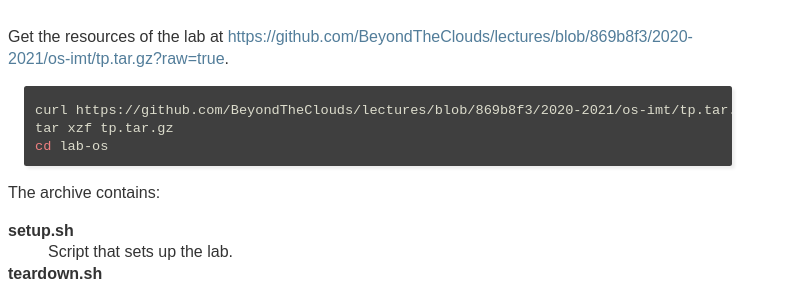
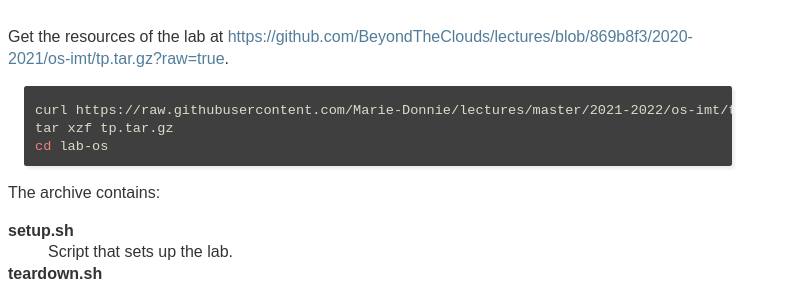
Before and after one commit to Marie-Donnie/Marie-Donnie.github.io, a Jekyll site: the page teachings/2021-2022/os-imt/index.html, which Jekyll copies as it is, in a window 1280 px wide and 900 px high, scrolled down 2895 px. Shown: the part 157-444 px from the top of the window, without its empty margins (0-789 px from the left). Built offline with Jekyll 4.4.1, drawn with Linux system fonts in a browser that asks for light colours; some web fonts are replaced; some of the changed text lies outside the part shown.

Commit message:
Corrected link to the lab tar

```diff
--- a/teachings/2021-2022/os-imt/index.html
+++ b/teachings/2021-2022/os-imt/index.html
@@ -1,7 +1,7 @@
 <!DOCTYPE html>
 <html lang="en">
 <head>
-<!-- 2021-11-16 mar. 11:28 -->
+<!-- 2021-11-16 mar. 16:32 -->
 <meta charset="utf-8">
 <meta name="viewport" content="width=device-width, initial-scale=1">
 <title>Operate Resources in Public and Private Clouds Thanks to OpenStack</title>
@@ -259,62 +259,62 @@ editor to follow lab completion <a href="https://notes.inria.fr/L5mGTNGORdewfkfI
 <ul>
 <li><a href="#sec:req">1. Requirements and Setup</a>
 <ul>
-<li><a href="#orgb62275f">1.1. Environment</a></li>
+<li><a href="#org34ab101">1.1. Environment</a></li>
 <li><a href="#sec:assign-lab">1.2. Access the Lab machine</a></li>
 <li><a href="#sec:rscs-lab">1.3. Resources of the Lab</a></li>
-<li><a href="#orgd6fffab">1.4. Setup OpenStack</a></li>
+<li><a href="#org655f2e9">1.4. Setup OpenStack</a></li>
 </ul>
 </li>
 <li><a href="#sec:play-with-os">2. Play with OpenStack (as an Admin)</a>
 <ul>
-<li><a href="#org7909047">2.1. OpenStack Horizon dashboard</a></li>
+<li><a href="#org5c08500">2.1. OpenStack Horizon dashboard</a></li>
 <li><a href="#sec:os-cli">2.2. Unleash the operator in you</a>
 <ul>
-<li><a href="#org4aa5d14">2.2.1. Make the world reaches the VM</a></li>
+<li><a href="#orgb482de8">2.2.1. Make the world reaches the VM</a></li>
 </ul>
 </li>
 <li><a href="#sec:enc-trust">2.3. In encryption we trust</a></li>
-<li><a href="#org725aa2c">2.4. The art of contextualizing a VM</a>
+<li><a href="#org05b094c">2.4. The art of contextualizing a VM</a>
 <ul>
 <li><a href="#sec:debian10-ftw">2.4.1. Debian 10 FTW</a></li>
 <li><a href="#sec:cloud-init">2.4.2. <code>cloud-init</code> in Action</a></li>
 </ul>
 </li>
-<li><a href="#org17989ed">2.5. Run VMs at (near-)native speed</a></li>
+<li><a href="#org66c89ee">2.5. Run VMs at (near-)native speed</a></li>
 </ul>
 </li>
 <li><a href="#sec:wp-devops">3. Deploy a WordPress as a Service (as a DevOps)</a></li>
 <li><a href="#sec:heat">4. Automatize the Deployment with Heat</a>
 <ul>
-<li><a href="#org32a630d">4.1. Preamble</a></li>
-<li><a href="#org607397a">4.2. Boot a VM</a></li>
+<li><a href="#org50dfe0d">4.1. Preamble</a></li>
+<li><a href="#org56d9c9e">4.2. Boot a VM</a></li>
 <li><a href="#sec:heat-params">4.3. Need more flexibility: let&rsquo;s add parameters</a></li>
 <li><a href="#sec:heat-outputs">4.4. Need to return values: let&rsquo;s use outputs</a></li>
-<li><a href="#org8329e5f">4.5. Integrate <code>cloud-init</code></a></li>
-<li><a href="#orge26be83">4.6. Dynamic configuration with <code>cloud-init</code> and parameters</a></li>
+<li><a href="#orga15d16f">4.5. Integrate <code>cloud-init</code></a></li>
+<li><a href="#org1215315">4.6. Dynamic configuration with <code>cloud-init</code> and parameters</a></li>
 <li><a href="#sec:data-deps-rscs">4.7. Data dependency between resources</a></li>
-<li><a href="#org041d462">4.8. Nested templates</a></li>
-<li><a href="#org2beb201">4.9. Nested templates with data dependency</a></li>
-<li><a href="#org8732aed">4.10. Other type of resources: floating IP</a></li>
+<li><a href="#org3db67df">4.8. Nested templates</a></li>
+<li><a href="#org1ed2aef">4.9. Nested templates with data dependency</a></li>
+<li><a href="#orgf82c624">4.10. Other type of resources: floating IP</a></li>
 </ul>
 </li>
 <li><a href="#sec:wp-heat">5. Deploy a WordPress as a Service (as a Heat DevOps)</a></li>
-<li><a href="#org1952b85">6. Appendix</a>
+<li><a href="#orgbf8cf16">6. Appendix</a>
 <ul>
-<li><a href="#orgf2d6b62">6.1. Install MariaDB on Debian 10</a></li>
-<li><a href="#org1a05f00">6.2. Install Wordpress application on Debian 10</a></li>
+<li><a href="#org6730783">6.1. Install MariaDB on Debian 10</a></li>
+<li><a href="#org78e19d3">6.2. Install Wordpress application on Debian 10</a></li>
 </ul>
 </li>
 </ul>
 </div>
 </nav>
 
-<div id="outline-container-orgc220935" class="outline-2">
-<h2 id="sec:req"><a id="orgc220935"></a><span class="section-number-2">1</span> Requirements and Setup</h2>
+<div id="outline-container-org60213ad" class="outline-2">
+<h2 id="sec:req"><a id="org60213ad"></a><span class="section-number-2">1</span> Requirements and Setup</h2>
 <div class="outline-text-2" id="text-sec:req">
 </div>
-<div id="outline-container-orgb62275f" class="outline-3">
-<h3 id="orgb62275f"><span class="section-number-3">1.1</span> Environment</h3>
+<div id="outline-container-org34ab101" class="outline-3">
+<h3 id="org34ab101"><span class="section-number-3">1.1</span> Environment</h3>
 <div class="outline-text-3" id="text-1-1">
 <p>
 OpenStack needs, at least, 6 Go of RAM to run. And plenty more to
@@ -354,8 +354,8 @@ deployments.</li>
 </div>
 </div>
 
-<div id="outline-container-org12fa7c3" class="outline-3">
-<h3 id="sec:assign-lab"><a id="org12fa7c3"></a><span class="section-number-3">1.2</span> Access the Lab machine</h3>
+<div id="outline-container-orge3974ac" class="outline-3">
+<h3 id="sec:assign-lab"><a id="orge3974ac"></a><span class="section-number-3">1.2</span> Access the Lab machine</h3>
 <div class="outline-text-3" id="text-sec:assign-lab">
 <p>
 Find the assignation list of Lab machine per student on the
@@ -452,15 +452,15 @@ The rest of this lab <b>proceeds on the Lab machine</b>.
 </div>
 </div>
 
-<div id="outline-container-orgc84219e" class="outline-3">
-<h3 id="sec:rscs-lab"><a id="orgc84219e"></a><span class="section-number-3">1.3</span> Resources of the Lab</h3>
+<div id="outline-container-org5ce6a41" class="outline-3">
+<h3 id="sec:rscs-lab"><a id="org5ce6a41"></a><span class="section-number-3">1.3</span> Resources of the Lab</h3>
 <div class="outline-text-3" id="text-sec:rscs-lab">
 <p>
 Get the resources of the lab at <a href="https://github.com/BeyondTheClouds/lectures/blob/869b8f3/2020-2021/os-imt/tp.tar.gz?raw=true">https://github.com/BeyondTheClouds/lectures/blob/869b8f3/2020-2021/os-imt/tp.tar.gz?raw=true</a>.
 </p>
 
 <div class="org-src-container">
-<pre class="src src-bash">curl https://github.com/BeyondTheClouds/lectures/blob/869b8f3/2020-2021/os-imt/tp.tar.gz?<span style="color: #4eee94;">raw</span>=true -o tp.tar.gz -L
+<pre class="src src-bash">curl https://raw.githubusercontent.com/Marie-Donnie/lectures/master/2021-2022/os-imt/tp.tar.gz -o tp.tar.gz -L
 tar xzf tp.tar.gz
 <span style="color: #f08080;">cd</span> lab-os
 </pre>
@@ -477,8 +477,8 @@ The archive contains:
 </div>
 </div>
 
-<div id="outline-container-orgd6fffab" class="outline-3">
-<h3 id="orgd6fffab"><span class="section-number-3">1.4</span> Setup OpenStack</h3>
+<div id="outline-container-org655f2e9" class="outline-3">
+<h3 id="org655f2e9"><span class="section-number-3">1.4</span> Setup OpenStack</h3>
 <div class="outline-text-3" id="text-1-4">
 <p>
 Install snap.
@@ -518,12 +518,12 @@ status? What is the purpose of each service?
 </div>
 </div>
 
-<div id="outline-container-org1231bce" class="outline-2">
-<h2 id="sec:play-with-os"><a id="org1231bce"></a><span class="section-number-2">2</span> Play with OpenStack (as an Admin)</h2>
+<div id="outline-container-org21a68f4" class="outline-2">
+<h2 id="sec:play-with-os"><a id="org21a68f4"></a><span class="section-number-2">2</span> Play with OpenStack (as an Admin)</h2>
 <div class="outline-text-2" id="text-sec:play-with-os">
 </div>
-<div id="outline-container-org7909047" class="outline-3">
-<h3 id="org7909047"><span class="section-number-3">2.1</span> OpenStack Horizon dashboard</h3>
+<div id="outline-container-org5c08500" class="outline-3">
+<h3 id="org5c08500"><span class="section-number-3">2.1</span> OpenStack Horizon dashboard</h3>
 <div class="outline-text-3" id="text-2-1">
 <p>
 One service deployed is the OpenStack dashboard (Horizon). On your own
@@ -572,8 +572,8 @@ the command line interface &hellip;
 </div>
 </div>
 
-<div id="outline-container-orga6d642d" class="outline-3">
-<h3 id="sec:os-cli"><a id="orga6d642d"></a><span class="section-number-3">2.2</span> Unleash the operator in you</h3>
+<div id="outline-container-org57bf39e" class="outline-3">
+<h3 id="sec:os-cli"><a id="org57bf39e"></a><span class="section-number-3">2.2</span> Unleash the operator in you</h3>
 <div class="outline-text-3" id="text-sec:os-cli">
 <p>
 While Horizon is helpful to discover OpenStack features, this is not
@@ -670,8 +670,8 @@ cli-vm login:
 </pre>
 </div>
 
-<div id="outline-container-org4aa5d14" class="outline-4">
-<h4 id="org4aa5d14"><span class="section-number-4">2.2.1</span> Make the world reaches the VM</h4>
+<div id="outline-container-orgb482de8" class="outline-4">
+<h4 id="orgb482de8"><span class="section-number-4">2.2.1</span> Make the world reaches the VM</h4>
 <div class="outline-text-4" id="text-2-2-1">
 <p>
 The <a href="https://docs.openstack.org/neutron/ussuri/">neutron</a> service manage networks in OpenStack.  Neutron
@@ -778,8 +778,8 @@ resume it;</del> Does not work right now 😒.</li>
 </div>
 </div>
 
-<div id="outline-container-orgf6a42ca" class="outline-3">
-<h3 id="sec:enc-trust"><a id="orgf6a42ca"></a><span class="section-number-3">2.3</span> In encryption we trust</h3>
+<div id="outline-container-org7183efe" class="outline-3">
+<h3 id="sec:enc-trust"><a id="org7183efe"></a><span class="section-number-3">2.3</span> In encryption we trust</h3>
 <div class="outline-text-3" id="text-sec:enc-trust">
 <p>
 Any cirros VMs share the same credentials (i.e., <code>cirros</code>, <code>gocubsgo</code>)
@@ -857,8 +857,8 @@ openstack server show cli-vm-adminkey -c addresses -f value | sed  -Er 's/test=.
 </div>
 </div>
 
-<div id="outline-container-org725aa2c" class="outline-3">
-<h3 id="org725aa2c"><span class="section-number-3">2.4</span> The art of contextualizing a VM</h3>
+<div id="outline-container-org05b094c" class="outline-3">
+<h3 id="org05b094c"><span class="section-number-3">2.4</span> The art of contextualizing a VM</h3>
 <div class="outline-text-3" id="text-2-4">
 <p>
 Contextualizing is the process that automatically installs software,
@@ -883,8 +883,8 @@ executed on the VM as <code>root</code> during the boot process.
 </p>
 </div>
 
-<div id="outline-container-org46e588c" class="outline-4">
-<h4 id="sec:debian10-ftw"><a id="org46e588c"></a><span class="section-number-4">2.4.1</span> Debian 10 FTW</h4>
+<div id="outline-container-org8728c1e" class="outline-4">
+<h4 id="sec:debian10-ftw"><a id="org8728c1e"></a><span class="section-number-4">2.4.1</span> Debian 10 FTW</h4>
 <div class="outline-text-4" id="text-sec:debian10-ftw">
 <p>
 When it comes the time to deal with real applications, we cannot use
@@ -900,7 +900,7 @@ want to release all your resources before going further.
 </p>
 
 <div class="org-src-container">
-<pre class="src src-bash" id="org6a20d53"><span style="color: #7f7f7f;"># </span><span style="color: #7f7f7f;">Delete VMs</span>
+<pre class="src src-bash" id="orgfd78b5e"><span style="color: #7f7f7f;"># </span><span style="color: #7f7f7f;">Delete VMs</span>
 <span style="color: #00bfff;">for</span> vm<span style="color: #00bfff;"> in</span> $(<span style="color: #fa8072;">openstack</span> server list -c ID -f value); <span style="color: #00bfff;">do</span> <span style="color: #deb887;">\</span>
   <span style="color: #f08080;">echo</span> <span style="color: #deb887;">"Deleting ${vm}..."</span>; <span style="color: #deb887;">\</span>
   openstack server delete <span style="color: #deb887;">"${vm}"</span>; <span style="color: #deb887;">\</span>
@@ -940,8 +940,8 @@ creation arguments.
 </div>
 </div>
 
-<div id="outline-container-org5c827ac" class="outline-4">
-<h4 id="sec:cloud-init"><a id="org5c827ac"></a><span class="section-number-4">2.4.2</span> <code>cloud-init</code> in Action</h4>
+<div id="outline-container-org68de0b9" class="outline-4">
+<h4 id="sec:cloud-init"><a id="org68de0b9"></a><span class="section-number-4">2.4.2</span> <code>cloud-init</code> in Action</h4>
 <div class="outline-text-4" id="text-sec:cloud-init">
 <p>
 To tell <code>cloud-init</code> to load and execute a specific script at boot
@@ -952,7 +952,7 @@ extra argument to the regular <code>openstack server create</code> command.
 <div class="do">
 <p>
 Start a new VM named <code>art-vm</code> based on the <code>debian-10</code> image and the
-<code>m1.mini</code> flavor. The VM should load and execute the script <a href="#orgcbabd64">1</a>
+<code>m1.mini</code> flavor. The VM should load and execute the script <a href="#org93e0370">1</a>
 &#x2013; available under <code>rsc/art.sh</code> &#x2013; that installs the <a href="https://github.com/cmatsuoka/figlet"><code>figlet</code></a> and
 <a href="https://github.com/busyloop/lolcat"><code>lolcat</code></a> softwares on the VM.
 </p>
@@ -960,7 +960,7 @@ Start a new VM named <code>art-vm</code> based on the <code>debian-10</code> ima
 </div>
 
 <div class="org-src-container">
-<label class="org-src-name"><span class="listing-number">Listing 1: </span><code>cloud-init</code> script available under <code>rsc/art.sh</code></label><pre class="src src-bash" id="orgcbabd64"><span style="color: #7f7f7f;">#</span><span style="color: #7f7f7f;">!/usr/bin/</span><span style="color: #00bfff;">env</span><span style="color: #7f7f7f;"> bash</span>
+<label class="org-src-name"><span class="listing-number">Listing 1: </span><code>cloud-init</code> script available under <code>rsc/art.sh</code></label><pre class="src src-bash" id="org93e0370"><span style="color: #7f7f7f;">#</span><span style="color: #7f7f7f;">!/usr/bin/</span><span style="color: #00bfff;">env</span><span style="color: #7f7f7f;"> bash</span>
 <span style="color: #7f7f7f;"># </span><span style="color: #7f7f7f;">Fix DNS resolution</span>
 <span style="color: #f08080;">echo</span> <span style="color: #deb887;">""</span> &gt; /etc/resolv.conf
 <span style="color: #f08080;">echo</span> <span style="color: #deb887;">"nameserver 8.8.8.8"</span> &gt;&gt; /etc/resolv.conf
@@ -1017,8 +1017,8 @@ debian@art-vm:~$ figlet "The Art of Contextualizing a VM" | lolcat
 </div>
 </div>
 
-<div id="outline-container-org17989ed" class="outline-3">
-<h3 id="org17989ed"><span class="section-number-3">2.5</span> Run VMs at (near-)native speed</h3>
+<div id="outline-container-org66c89ee" class="outline-3">
+<h3 id="org66c89ee"><span class="section-number-3">2.5</span> Run VMs at (near-)native speed</h3>
 <div class="outline-text-3" id="text-2-5">
 <p>
 Every time you do an <code>openstack server create ...</code>, your request hits,
@@ -1098,8 +1098,8 @@ nova has been well taken into account.
 </div>
 </div>
 
-<div id="outline-container-org932ebe3" class="outline-2">
-<h2 id="sec:wp-devops"><a id="org932ebe3"></a><span class="section-number-2">3</span> Deploy a WordPress as a Service (as a DevOps)</h2>
+<div id="outline-container-orgf104b2c" class="outline-2">
+<h2 id="sec:wp-devops"><a id="orgf104b2c"></a><span class="section-number-2">3</span> Deploy a WordPress as a Service (as a DevOps)</h2>
 <div class="outline-text-2" id="text-sec:wp-devops">
 <p>
 In the previous sessions, we saw how to boot a VM with OpenStack, and
@@ -1154,22 +1154,22 @@ project named <code>os-owph</code>.</li>
 
 <p>
 The <code>rsc</code> directory provides bash scripts to deploy the MariaDB
-database and web server of WordPress (also in <a href="#org1952b85">Appendix</a>). Review it
+database and web server of WordPress (also in <a href="#orgbf8cf16">Appendix</a>). Review it
 before going any further (spot the <b>{{ TODO }}</b>).  And ask yourself
 questions such as: Does the <code>wordpress-db</code> VM needs a floating IP in
 order to be reached by the <code>wordpress-app</code> VM?
 </p>
 
 <p>
-Also, remind to <a href="#org6a20d53">clean your environment</a>.
-</p>
-
-</div>
-</div>
-</div>
-
-<div id="outline-container-org9feacfc" class="outline-2">
-<h2 id="sec:heat"><a id="org9feacfc"></a><span class="section-number-2">4</span> Automatize the Deployment with Heat</h2>
+Also, remind to <a href="#orgfd78b5e">clean your environment</a>.
+</p>
+
+</div>
+</div>
+</div>
+
+<div id="outline-container-org21797df" class="outline-2">
+<h2 id="sec:heat"><a id="org21797df"></a><span class="section-number-2">4</span> Automatize the Deployment with Heat</h2>
 <div class="outline-text-2" id="text-sec:heat">
 <p>
 <a href="https://docs.openstack.org/heat/ussuri/">Heat</a> is the OpenStack orchestrator: it eats templates (called HOT for
@@ -1186,8 +1186,8 @@ find interesting examples in the <a href="https://docs.openstack.org/heat/ussuri
 </p>
 </div>
 
-<div id="outline-container-org32a630d" class="outline-3">
-<h3 id="org32a630d"><span class="section-number-3">4.1</span> Preamble</h3>
+<div id="outline-container-org50dfe0d" class="outline-3">
+<h3 id="org50dfe0d"><span class="section-number-3">4.1</span> Preamble</h3>
 <div class="outline-text-3" id="text-4-1">
 <p>
 In this last part, the teacher has setup an OpenStack in a DataCenter
@@ -1236,8 +1236,8 @@ some commands such as the following to know about new names.
 </div>
 </div>
 
-<div id="outline-container-org607397a" class="outline-3">
-<h3 id="org607397a"><span class="section-number-3">4.2</span> Boot a VM</h3>
+<div id="outline-container-org56d9c9e" class="outline-3">
+<h3 id="org56d9c9e"><span class="section-number-3">4.2</span> Boot a VM</h3>
 <div class="outline-text-3" id="text-4-2">
 <p>
 The simplest HOT template you can declare describes how to boot a VM.
@@ -1299,8 +1299,8 @@ parameters to add flexibility.
 </div>
 </div>
 
-<div id="outline-container-org6196538" class="outline-3">
-<h3 id="sec:heat-params"><a id="org6196538"></a><span class="section-number-3">4.3</span> Need more flexibility: let&rsquo;s add parameters</h3>
+<div id="outline-container-orge477150" class="outline-3">
+<h3 id="sec:heat-params"><a id="orge477150"></a><span class="section-number-3">4.3</span> Need more flexibility: let&rsquo;s add parameters</h3>
 <div class="outline-text-3" id="text-sec:heat-params">
 <p>
 Templates can be more flexible with parameters.  To that end you can:
@@ -1396,8 +1396,8 @@ on declaring outputs, so that a stack can return a set of attributes
 </div>
 </div>
 
-<div id="outline-container-org8500ecd" class="outline-3">
-<h3 id="sec:heat-outputs"><a id="org8500ecd"></a><span class="section-number-3">4.4</span> Need to return values: let&rsquo;s use outputs</h3>
+<div id="outline-container-org690e832" class="outline-3">
+<h3 id="sec:heat-outputs"><a id="org690e832"></a><span class="section-number-3">4.4</span> Need to return values: let&rsquo;s use outputs</h3>
 <div class="outline-text-3" id="text-sec:heat-outputs">
 <p>
 Templates can declare a set of attributes to return.  For instance,
@@ -1525,8 +1525,8 @@ openstack stack delete --wait --yes hw3
 </div>
 </div>
 
-<div id="outline-container-org8329e5f" class="outline-3">
-<h3 id="org8329e5f"><span class="section-number-3">4.5</span> Integrate <code>cloud-init</code></h3>
+<div id="outline-container-orga15d16f" class="outline-3">
+<h3 id="orga15d16f"><span class="section-number-3">4.5</span> Integrate <code>cloud-init</code></h3>
 <div class="outline-text-3" id="text-4-5">
 <p>
 It is possible to declare a post-installation script in the template
@@ -1598,8 +1598,8 @@ right after the log <code>Cloud-init v. ... running</code>.
 </div>
 </div>
 
-<div id="outline-container-orge26be83" class="outline-3">
-<h3 id="orge26be83"><span class="section-number-3">4.6</span> Dynamic configuration with <code>cloud-init</code> and parameters</h3>
+<div id="outline-container-org1215315" class="outline-3">
+<h3 id="org1215315"><span class="section-number-3">4.6</span> Dynamic configuration with <code>cloud-init</code> and parameters</h3>
 <div class="outline-text-3" id="text-4-6">
 <p>
 Let&rsquo;s mix parameters and cloud-init to write a template with a
@@ -1670,8 +1670,8 @@ that Heat resources can exchange information.
 </div>
 </div>
 
-<div id="outline-container-org0ea4cae" class="outline-3">
-<h3 id="sec:data-deps-rscs"><a id="org0ea4cae"></a><span class="section-number-3">4.7</span> Data dependency between resources</h3>
+<div id="outline-container-org513410e" class="outline-3">
+<h3 id="sec:data-deps-rscs"><a id="org513410e"></a><span class="section-number-3">4.7</span> Data dependency between resources</h3>
 <div class="outline-text-3" id="text-sec:data-deps-rscs">
 <p>
 Let&rsquo;s declare a template with two VMs: <code>user</code> and <code>provider</code>.  The
@@ -1745,8 +1745,8 @@ openstack stack delete --wait --yes hw6
 </div>
 </div>
 
-<div id="outline-container-org041d462" class="outline-3">
-<h3 id="org041d462"><span class="section-number-3">4.8</span> Nested templates</h3>
+<div id="outline-container-org3db67df" class="outline-3">
+<h3 id="org3db67df"><span class="section-number-3">4.8</span> Nested templates</h3>
 <div class="outline-text-3" id="text-4-8">
 <p>
 Heat is able to compose templates to keep human-readable files, using
@@ -1801,8 +1801,8 @@ dependency.
 </div>
 </div>
 
-<div id="outline-container-org2beb201" class="outline-3">
-<h3 id="org2beb201"><span class="section-number-3">4.9</span> Nested templates with data dependency</h3>
+<div id="outline-container-org1ed2aef" class="outline-3">
+<h3 id="org1ed2aef"><span class="section-number-3">4.9</span> Nested templates with data dependency</h3>
 <div class="outline-text-3" id="text-4-9">
 <p>
 Let&rsquo;s describe the same deployment as in section <a href="#sec:data-deps-rscs">4.7</a>
@@ -1896,8 +1896,8 @@ openstack stack delete --wait --yes hw8
 </div>
 </div>
 
-<div id="outline-container-org8732aed" class="outline-3">
-<h3 id="org8732aed"><span class="section-number-3">4.10</span> Other type of resources: floating IP</h3>
+<div id="outline-container-orgf82c624" class="outline-3">
+<h3 id="orgf82c624"><span class="section-number-3">4.10</span> Other type of resources: floating IP</h3>
 <div class="outline-text-3" id="text-4-10">
 <p>
 It&rsquo;s Floating IP time!
@@ -1965,8 +1965,8 @@ openstack stack delete --wait --yes hw9
 </div>
 </div>
 
-<div id="outline-container-org5589f51" class="outline-2">
-<h2 id="sec:wp-heat"><a id="org5589f51"></a><span class="section-number-2">5</span> Deploy a WordPress as a Service (as a Heat DevOps)</h2>
+<div id="outline-container-org364423d" class="outline-2">
+<h2 id="sec:wp-heat"><a id="org364423d"></a><span class="section-number-2">5</span> Deploy a WordPress as a Service (as a Heat DevOps)</h2>
 <div class="outline-text-2" id="text-sec:wp-heat">
 <p>
 As a DevOps at OWPH &#x2013; Online WordPress Hosting &#x2013; you are now in
@@ -2005,12 +2005,12 @@ going on <a href="http://&lt;wp-vm-fip-address&gt;/wp">http://&lt;wp-vm-fip-addr
 </div>
 </div>
 
-<div id="outline-container-org1952b85" class="outline-2">
-<h2 id="org1952b85"><span class="section-number-2">6</span> Appendix</h2>
+<div id="outline-container-orgbf8cf16" class="outline-2">
+<h2 id="orgbf8cf16"><span class="section-number-2">6</span> Appendix</h2>
 <div class="outline-text-2" id="text-6">
 </div>
-<div id="outline-container-orgf2d6b62" class="outline-3">
-<h3 id="orgf2d6b62"><span class="section-number-3">6.1</span> Install MariaDB on Debian 10</h3>
+<div id="outline-container-org6730783" class="outline-3">
+<h3 id="org6730783"><span class="section-number-3">6.1</span> Install MariaDB on Debian 10</h3>
 <div class="outline-text-3" id="text-6-1">
 <div class="org-src-container">
 <pre class="src src-bash"><span style="color: #7f7f7f;">#</span><span style="color: #7f7f7f;">!/usr/bin/</span><span style="color: #00bfff;">env</span><span style="color: #7f7f7f;"> bash</span>
@@ -2055,8 +2055,8 @@ cat &lt;&lt; EOSQL | mysql -u root --password=${<span style="color: #4eee94;">DB
 </div>
 </div>
 
-<div id="outline-container-org1a05f00" class="outline-3">
-<h3 id="org1a05f00"><span class="section-number-3">6.2</span> Install Wordpress application on Debian 10</h3>
+<div id="outline-container-org78e19d3" class="outline-3">
+<h3 id="org78e19d3"><span class="section-number-3">6.2</span> Install Wordpress application on Debian 10</h3>
 <div class="outline-text-3" id="text-6-2">
 <div class="org-src-container">
 <pre class="src src-bash"><span style="color: #7f7f7f;">#</span><span style="color: #7f7f7f;">!/usr/bin/</span><span style="color: #00bfff;">env</span><span style="color: #7f7f7f;"> bash</span>
@@ -2126,7 +2126,7 @@ is a bit annoying.
 <p class="email">Email: <a href="mailto:{firstname.lastname}@inria.fr">{firstname.lastname}@inria.fr</a></p>
 <p class="github">Find a typo, wanna make a proposition:
  <a href="https://github.com/BeyondTheClouds/lectures/issues/new?title=[os-imt]">open an issue</a></p>
-<p class="date">Last modification: 2021-11-16 mar. 11:28</p>
+<p class="date">Last modification: 2021-11-16 mar. 16:32</p>
 <p class="license">This work is licensed under a <a rel="license" href="http://creativecommons.org/licenses/by-sa/4.0/">Creative Commons Attribution-ShareAlike 4.0 International License</a>.</p>
 <p class="creator"><a href="https://www.gnu.org/software/emacs/">Emacs</a> 26.3 (<a href="https://orgmode.org">Org</a> mode 9.1.9) – <a href="http://gongzhitaao.org/orgcss">Zhitao Gong</a> customized theme</p>
 </div>
```
